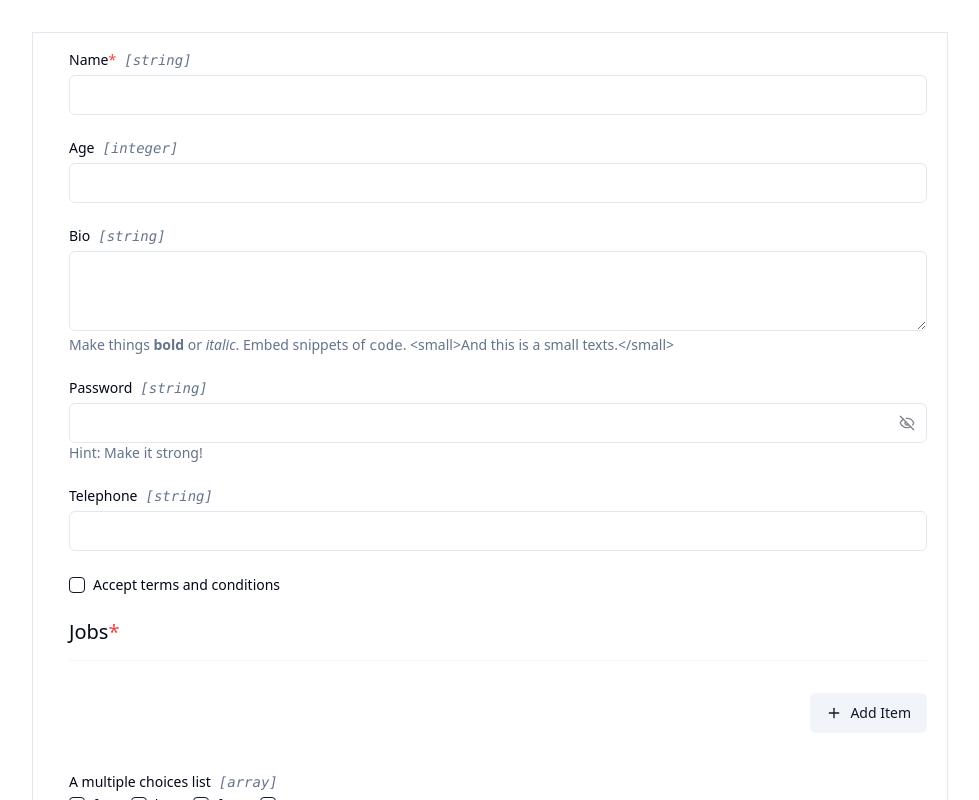
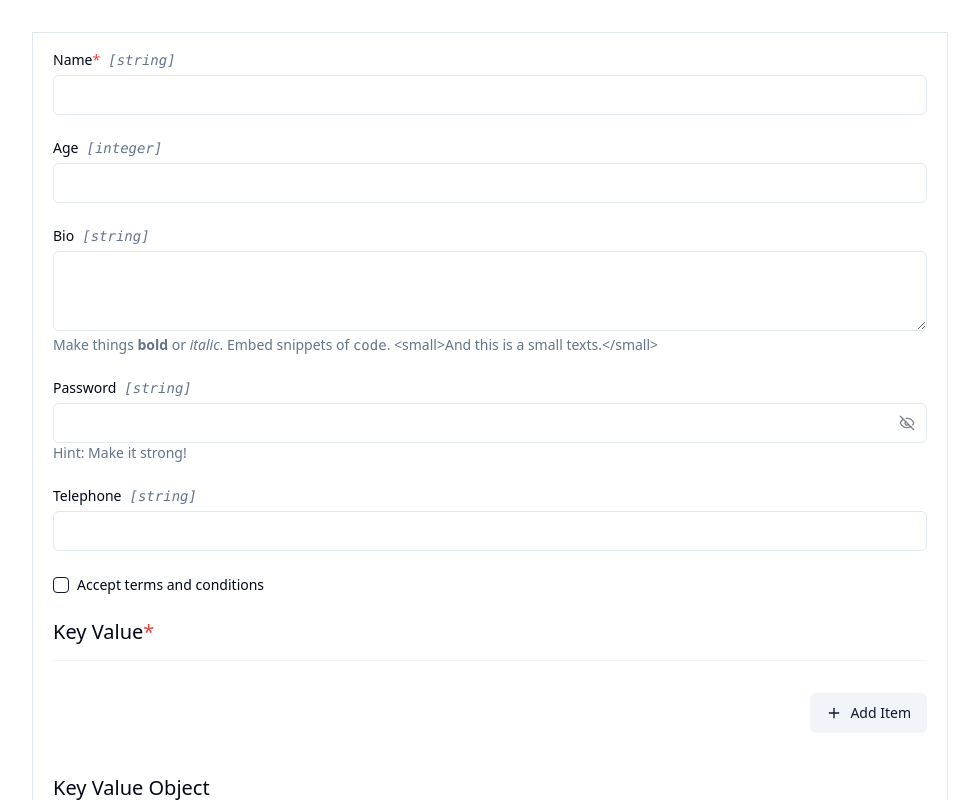
Before and after one commit to gpasztor87/react-jsonschema-form, a React (Vite) app: page / in a window 1280 px wide. Shown: the top 800 px of the page, without its empty margins (150-1129 px from the left). Built offline with nearby package versions, Linux system fonts and the light colour scheme.

Commit message:
WrapIfAdditional template, fixes

```diff
--- a/src/components/SchemaForm/templates/ButtonTemplates.tsx
+++ b/src/components/SchemaForm/templates/ButtonTemplates.tsx
@@ -7,7 +7,13 @@ import {
   TranslatableString,
   getSubmitButtonOptions,
 } from "@rjsf/utils";
-import { PlusIcon } from "lucide-react";
+import {
+  CopyIcon,
+  MinusIcon,
+  MoveDownIcon,
+  MoveUpIcon,
+  PlusIcon,
+} from "lucide-react";
 
 import { Button } from "@/components/ui/button";
 
@@ -16,8 +22,11 @@ export function AddButton<
   S extends StrictRJSFSchema = RJSFSchema,
   F extends FormContextType = any,
 >(props: IconButtonProps<T, S, F>) {
-  const { uiSchema, registry, ...btnProps } = props;
-  const { translateString } = registry;
+  const {
+    uiSchema,
+    registry: { translateString },
+    ...btnProps
+  } = props;
 
   return (
     <Button type="button" variant="secondary" {...btnProps}>
@@ -32,11 +41,21 @@ export function RemoveButton<
   S extends StrictRJSFSchema = RJSFSchema,
   F extends FormContextType = any,
 >(props: IconButtonProps<T, S, F>) {
-  const { uiSchema, registry, ...btnProps } = props;
+  const {
+    uiSchema,
+    registry: { translateString },
+    ...btnProps
+  } = props;
 
   return (
-    <Button type="button" {...btnProps}>
-      Remove
+    <Button
+      type="button"
+      size="icon"
+      variant="ghost"
+      title={translateString(TranslatableString.RemoveButton)}
+      {...btnProps}
+    >
+      <MinusIcon className="h-4 w-4 text-destructive" />
     </Button>
   );
 }
@@ -46,11 +65,21 @@ export function MoveUpButton<
   S extends StrictRJSFSchema = RJSFSchema,
   F extends FormContextType = any,
 >(props: IconButtonProps<T, S, F>) {
-  const { uiSchema, registry, ...btnProps } = props;
+  const {
+    uiSchema,
+    registry: { translateString },
+    ...btnProps
+  } = props;
 
   return (
-    <Button type="button" {...btnProps}>
-      Move up
+    <Button
+      type="button"
+      size="icon"
+      variant="ghost"
+      title={translateString(TranslatableString.MoveUpButton)}
+      {...btnProps}
+    >
+      <MoveUpIcon className="h-4 w-4" />
     </Button>
   );
 }
@@ -60,11 +89,21 @@ export function MoveDownButton<
   S extends StrictRJSFSchema = RJSFSchema,
   F extends FormContextType = any,
 >(props: IconButtonProps<T, S, F>) {
-  const { uiSchema, registry, ...btnProps } = props;
+  const {
+    uiSchema,
+    registry: { translateString },
+    ...btnProps
+  } = props;
 
   return (
-    <Button type="button" {...btnProps}>
-      Move down
+    <Button
+      type="button"
+      size="icon"
+      variant="ghost"
+      title={translateString(TranslatableString.MoveDownButton)}
+      {...btnProps}
+    >
+      <MoveDownIcon className="h-4 w-4" />
     </Button>
   );
 }
@@ -74,11 +113,21 @@ export function CopyButton<
   S extends StrictRJSFSchema = RJSFSchema,
   F extends FormContextType = any,
 >(props: IconButtonProps<T, S, F>) {
-  const { uiSchema, registry, ...btnProps } = props;
+  const {
+    uiSchema,
+    registry: { translateString },
+    ...btnProps
+  } = props;
 
   return (
-    <Button type="button" {...btnProps}>
-      Copy
+    <Button
+      type="button"
+      size="icon"
+      variant="ghost"
+      title={translateString(TranslatableString.CopyButton)}
+      {...btnProps}
+    >
+      <CopyIcon className="h-4 w-4" />
     </Button>
   );
 }
--- a/src/components/SchemaForm/templates/DescriptionFieldTemplate.tsx
+++ b/src/components/SchemaForm/templates/DescriptionFieldTemplate.tsx
@@ -18,13 +18,13 @@ export function DescriptionFieldTemplate<
 
   if (typeof description === "string") {
     return (
-      <p id={id} className="text-sm text-destructive">
+      <p id={id} className="text-sm text-muted-foreground mb-4">
         {description}
       </p>
     );
   } else {
     return (
-      <div id={id} className="text-sm text-muted-foreground">
+      <div id={id} className="text-sm text-muted-foreground mb-4">
         {description}
       </div>
     );
--- a/src/components/SchemaForm/templates/FieldTemplate.tsx
+++ b/src/components/SchemaForm/templates/FieldTemplate.tsx
@@ -1,8 +1,10 @@
 import {
   type FieldTemplateProps,
-  FormContextType,
-  RJSFSchema,
-  StrictRJSFSchema,
+  type FormContextType,
+  type RJSFSchema,
+  type StrictRJSFSchema,
+  getTemplate,
+  getUiOptions,
 } from "@rjsf/utils";
 
 import { Label } from "@/components/ui/label";
@@ -13,20 +15,48 @@ export function FieldTemplate<
   F extends FormContextType = any,
 >(props: FieldTemplateProps<T, S, F>) {
   const {
+    id,
     children,
+    label,
     description,
+    disabled,
+    readonly,
     displayLabel,
     errors,
     help,
     hidden,
     rawDescription,
+    onDropPropertyClick,
+    onKeyChange,
+    registry,
+    schema,
+    uiSchema,
   } = props;
+  const uiOptions = getUiOptions<T, S, F>(uiSchema);
+
+  const WrapIfAdditionalTemplate = getTemplate<
+    "WrapIfAdditionalTemplate",
+    T,
+    S,
+    F
+  >("WrapIfAdditionalTemplate", registry, uiOptions);
 
   if (hidden) {
     return <div className="hidden">{children}</div>;
   }
 
   return (
+    <WrapIfAdditionalTemplate
+      id={id}
+      label={label}
+      disabled={disabled}
+      readonly={readonly}
+      onDropPropertyClick={onDropPropertyClick}
+      onKeyChange={onKeyChange}
+      schema={schema}
+      uiSchema={uiSchema}
+      registry={registry}
+    >
       <div className="block mb-4">
         {displayLabel && <FieldLabel {...props} />}
         {children}
@@ -36,6 +66,7 @@ export function FieldTemplate<
         {errors}
         {help}
       </div>
+    </WrapIfAdditionalTemplate>
   );
 }
 
--- a/src/components/SchemaForm/templates/ObjectFieldTemplate.tsx
+++ b/src/components/SchemaForm/templates/ObjectFieldTemplate.tsx
@@ -70,7 +70,6 @@ export function ObjectFieldTemplate<
           registry={registry}
         />
       )}
-      <div className="pl-4">
       {properties.map((element: any, index: number) => (
         <div
           key={index}
@@ -79,7 +78,6 @@ export function ObjectFieldTemplate<
           <div className="w-full">{element.content}</div>
         </div>
       ))}
-      </div>
       {canExpand<T, S, F>(schema, uiSchema, formData) ? (
         <div className="flex">
           <div className="ml-auto py-4">
--- a/src/components/SchemaForm/templates/TitleFieldTemplate.tsx
+++ b/src/components/SchemaForm/templates/TitleFieldTemplate.tsx
@@ -14,8 +14,6 @@ export function TitleFieldTemplate<
   const { id, title, required, uiSchema } = props;
   const uiOptions = getUiOptions<T, S, F>(uiSchema);
 
-  console.log(props);
-
   return (
     <div id={id}>
       <h5 className="mb-2 text-xl font-medium leading-tight">
--- /dev/null
+++ b/src/components/SchemaForm/templates/WrapIfAdditionalTemplate.tsx
@@ -0,0 +1,66 @@
+import {
+  ADDITIONAL_PROPERTY_FLAG,
+  type FormContextType,
+  type RJSFSchema,
+  type StrictRJSFSchema,
+  TranslatableString,
+  type WrapIfAdditionalTemplateProps,
+} from "@rjsf/utils";
+
+import { Input } from "@/components/ui/input";
+import { Label } from "@/components/ui/label";
+
+export function WrapIfAdditionalTemplate<
+  T = any,
+  S extends StrictRJSFSchema = RJSFSchema,
+  F extends FormContextType = any,
+>(props: WrapIfAdditionalTemplateProps<T, S, F>) {
+  const {
+    id,
+    label,
+    children,
+    disabled,
+    readonly,
+    onKeyChange,
+    onDropPropertyClick,
+    registry,
+    schema,
+    uiSchema,
+  } = props;
+  const { translateString, templates } = registry;
+
+  const keyLabel = translateString(TranslatableString.KeyLabel, [label]);
+  const additional = ADDITIONAL_PROPERTY_FLAG in schema;
+
+  const {
+    ButtonTemplates: { RemoveButton },
+  } = templates;
+
+  if (!additional) {
+    return <>{children}</>;
+  }
+
+  return (
+    <div className="flex w-full gap-4">
+      <div className="flex-1">
+        <Label htmlFor={`${id}-key`} className="block mb-2">
+          {keyLabel}
+        </Label>
+        <Input
+          id={`${id}-key`}
+          onBlur={({ target }) => onKeyChange(target && target.value)}
+          defaultValue={label}
+        />
+      </div>
+      <div className="flex-1">{children}</div>
+      <div className="flex flex-row items-center">
+        <RemoveButton
+          onClick={onDropPropertyClick(label)}
+          disabled={disabled || readonly}
+          uiSchema={uiSchema}
+          registry={registry}
+        />
+      </div>
+    </div>
+  );
+}
--- a/src/components/SchemaForm/templates/index.tsx
+++ b/src/components/SchemaForm/templates/index.tsx
@@ -20,6 +20,7 @@ import { FieldTemplate } from "./FieldTemplate";
 import { ObjectFieldTemplate } from "./ObjectFieldTemplate";
 import { TitleFieldTemplate } from "./TitleFieldTemplate";
 import { UnsupportedFieldTemplate } from "./UnsupportedFieldTemplate";
+import { WrapIfAdditionalTemplate } from "./WrapIfAdditionalTemplate";
 
 export function generateTemplates<
   T = any,
@@ -42,6 +43,7 @@ export function generateTemplates<
     ObjectFieldTemplate,
     TitleFieldTemplate,
     UnsupportedFieldTemplate,
+    WrapIfAdditionalTemplate,
   };
 }
 
--- a/src/schema.ts
+++ b/src/schema.ts
@@ -29,37 +29,43 @@ export const schema: RJSFSchema = {
       title: "Accept terms and conditions",
       type: "boolean",
     },
-    jobs: {
-      title: "Jobs",
+    keyValuePair: {
+      title: "Key Value",
       type: "object",
       additionalProperties: {
-        title: "Job",
+        type: "string",
+      },
+    },
+    keyValuePairObject: {
+      title: "Key Value Object",
+      type: "object",
+      additionalProperties: {
+        title: "",
         type: "object",
         properties: {
-          companyName: {
-            title: "Company name",
+          name: {
+            title: "Name",
             type: "string",
           },
-          position: {
-            title: "Position",
+          namespace: {
+            title: "Namespace",
             type: "string",
-            enum: ["Software developer", "Manager", "Tester"],
           },
         },
-        required: ["companyName", "position"],
+        required: ["name"],
       },
     },
-    multipleChoicesList: {
-      type: "array",
-      title: "A multiple choices list",
-      items: {
-        type: "string",
-        enum: ["foo", "bar", "fuzz", "qux"],
-      },
-      uniqueItems: true,
-    },
+    // multipleChoicesList: {
+    //   type: "array",
+    //   title: "A multiple choices list",
+    //   items: {
+    //     type: "string",
+    //     enum: ["foo", "bar", "fuzz", "qux"],
+    //   },
+    //   uniqueItems: true,
+    // },
   },
-  required: ["name", "terms", "jobs"],
+  required: ["name", "terms", "keyValuePair"],
 };
 
 export const uiSchema: UiSchema = {
@@ -78,10 +84,10 @@ export const uiSchema: UiSchema = {
       inputType: "tel",
     },
   },
-  multipleChoicesList: {
-    "ui:widget": "checkboxes",
-    "ui:options": {
-      inline: true,
-    },
-  },
+  // multipleChoicesList: {
+  //   "ui:widget": "checkboxes",
+  //   "ui:options": {
+  //     inline: true,
+  //   },
+  // },
 };
```
Lines whose indentation alone changed are shown as unchanged.
